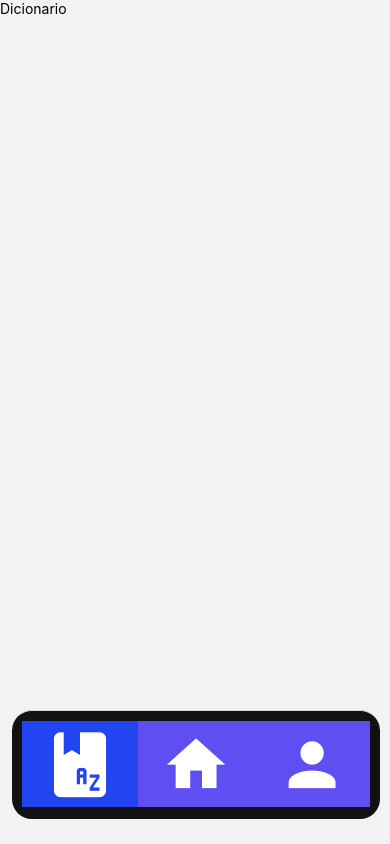
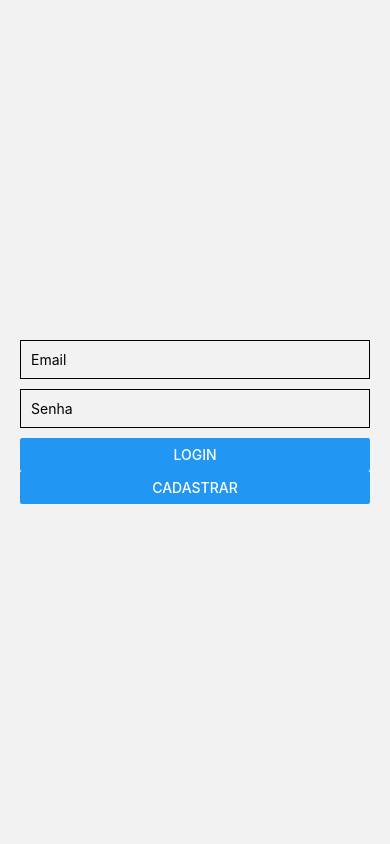
Before and after one commit to liankkjk/Ensinais-TTC-app, a React Native app: screen / in a window 390 px wide. Built offline with nearby package versions, Linux system fonts and the light colour scheme.

Commit message:
Firebase implementado + tela de cadastro/login adicionado

```diff
--- /dev/null
+++ b/FireBaseConfig.ts
@@ -0,0 +1,21 @@
+// Import the functions you need from the SDKs you need
+import { initializeApp } from "firebase/app";
+import { getAuth } from "firebase/auth";
+// TODO: Add SDKs for Firebase products that you want to use
+// https://firebase.google.com/docs/web/setup#available-libraries
+
+// Your web app's Firebase configuration
+// For Firebase JS SDK v7.20.0 and later, measurementId is optional
+const firebaseConfig = {
+  apiKey: "AIzaSyCOf6Fyk5yMsySbuFjznx26iajGfksNVg4",
+  authDomain: "ensinais-tcc.firebaseapp.com",
+  projectId: "ensinais-tcc",
+  storageBucket: "ensinais-tcc.firebasestorage.app",
+  messagingSenderId: "456086389243",
+  appId: "1:456086389243:web:15f2c7a1f1cf89120c4b5e",
+  measurementId: "G-VVNQRBKPKP"
+};
+
+// Initialize Firebase
+export const FIREBASE_APP = initializeApp(firebaseConfig);
+export const FIREBASE_AUTH = getAuth(FIREBASE_APP);
--- a/package.json
+++ b/package.json
@@ -14,8 +14,10 @@
     "@react-navigation/bottom-tabs": "^7.2.0",
     "@react-navigation/elements": "^2.2.5",
     "@react-navigation/native": "^7.0.14",
+    "@react-navigation/stack": "^7.1.2",
     "expo": "^52.0.37",
     "expo-status-bar": "~2.0.1",
+    "firebase": "^11.4.0",
     "prop-types": "^15.8.1",
     "react": "18.3.1",
     "react-native": "0.76.7",
--- a/src/routes/index.tsx
+++ b/src/routes/index.tsx
@@ -1,10 +1,8 @@
 import { NavigationContainer } from '@react-navigation/native';
-import TabRoutes from './tabRoutes';
+import LoginNav from './tabRoutes';
 
 export default function Routes() {
   return (
-    <NavigationContainer>
-      <TabRoutes />
-    </NavigationContainer>
+      <LoginNav />
   );
 }
--- a/src/routes/tabRoutes.tsx
+++ b/src/routes/tabRoutes.tsx
@@ -1,16 +1,21 @@
 import React from 'react';
 import { TouchableOpacity, Dimensions } from 'react-native';
+import { NavigationContainer } from '@react-navigation/native';
 import { createBottomTabNavigator } from '@react-navigation/bottom-tabs';
+import { createStackNavigator } from '@react-navigation/stack';
 
 import Perfil from '../screens/Perfil';
 import Sinalario from '../screens/Sinalario';
 import Inicio from '../screens/Inicio';
+import Login from '../screens/Login';
+import Cadastrar from '../screens/Cadastrar';
 import Icon from 'react-native-vector-icons/MaterialCommunityIcons';
 
+const Stack = createStackNavigator();
 const Tab = createBottomTabNavigator();
 const { width } = Dimensions.get('window');
 
-export default function TabRoutes() {
+const MainTabs = () => {
   return (
     <Tab.Navigator
       screenOptions={{
@@ -82,4 +87,18 @@ export default function TabRoutes() {
       />
     </Tab.Navigator>
   )
+};
+
+const LoginNav = () => {
+  return (
+    <NavigationContainer>
+      <Stack.Navigator initialRouteName='Login'>
+        <Stack.Screen name="Login" component={Login} options={{ headerShown: false }} />
+        <Stack.Screen name="Cadastrar" component={Cadastrar} options={{ headerShown: false }} />
+        <Stack.Screen name="MainTabs" component={MainTabs} options={{ headerShown: false }} />
+      </Stack.Navigator>
+    </NavigationContainer>
+  )
 }
+
+export default LoginNav;
--- /dev/null
+++ b/src/screens/Cadastrar.tsx
@@ -0,0 +1,72 @@
+import React, { useState } from 'react';
+import { View, TextInput, Button, Alert, ActivityIndicator } from 'react-native';
+import { FIREBASE_AUTH } from '../../FireBaseConfig';
+import { createUserWithEmailAndPassword } from 'firebase/auth';
+import { useNavigation } from '@react-navigation/native';
+
+const Cadastrar = () => {
+  const [user, setUser] = useState('');
+  const [email, setEmail] = useState('');
+  const [password, setPassword] = useState('');
+  const [loading, setLoading] = useState(false);
+  const auth = FIREBASE_AUTH;
+  const navigation = useNavigation();
+
+  const handleCadastro = async () => {
+    if (!email || !password) {
+      Alert.alert('Erro', 'Por favor, preencha todos os campos.');
+      return;
+    }
+
+    setLoading(true);
+    try {
+      const response = await createUserWithEmailAndPassword(auth, email, password);
+      console.log('Cadastro bem-sucedido:', response.user);
+      Alert.alert('Sucesso', 'Cadastro realizado com sucesso!');
+      navigation.navigate('Login');
+    } catch (error: unknown) {
+      let errorMessage = 'Erro ao cadastrar. Tente novamente.';
+      if (error instanceof Error) {
+        errorMessage = error.message;
+      }
+      Alert.alert('Erro', errorMessage);
+    } finally {
+      setLoading(false);
+    }
+  };
+
+  return (
+    <View style={{ flex: 1, justifyContent: 'center', padding: 20 }}>
+      <TextInput
+        placeholder="User"
+        value={user}
+        onChangeText={setUser}
+        autoCapitalize="none"
+        keyboardType="email-address"
+        style={{ marginBottom: 10, padding: 10, borderWidth: 1, borderColor: '#ccc' }}
+      />
+      <TextInput
+        placeholder="Email"
+        value={email}
+        onChangeText={setEmail}
+        autoCapitalize="none"
+        keyboardType="email-address"
+        style={{ marginBottom: 10, padding: 10, borderWidth: 1, borderColor: '#ccc' }}
+      />
+      <TextInput
+        placeholder="Senha"
+        value={password}
+        onChangeText={setPassword}
+        secureTextEntry
+        style={{ marginBottom: 20, padding: 10, borderWidth: 1, borderColor: '#ccc' }}
+      />
+      {loading ? (
+        <ActivityIndicator size="large" color="#0000ff" />
+      ) : (
+        <Button title="Cadastrar" onPress={handleCadastro} />
+      )}
+    </View>
+  );
+};
+
+export default Cadastrar;
--- /dev/null
+++ b/src/screens/Login.tsx
@@ -0,0 +1,61 @@
+import React, { useState } from 'react';
+import { View, TextInput, Button, Alert, ActivityIndicator } from 'react-native';
+import Cadastrar from './Cadastrar';
+import { FIREBASE_AUTH } from '../../FireBaseConfig';
+import { signInWithEmailAndPassword } from 'firebase/auth';
+
+const LoginScreen = ({ navigation }) => {
+  const [email, setEmail] = useState('');
+  const [password, setPassword] = useState('');
+  const [loading, setLoading] = useState(false);
+  const auth = FIREBASE_AUTH;
+
+  const handleCadastro = () => {
+    navigation.navigate('Cadastrar');
+  };
+
+  const signIn = async () => {
+    setLoading(true);
+    try {
+      const response = await signInWithEmailAndPassword(auth, email, password);
+      console.log(response);
+      navigation.navigate('MainTabs');
+    } catch (error: any){
+      console.log(error);
+      alert('O cadastro falhou: ' + error.message);
+    } finally {
+      setLoading(false);
+    }
+  }
+
+  return (
+    <View style={{ flex: 1, justifyContent: 'center', padding: 20 }}>
+      <TextInput
+        placeholder="Email"
+        value={email}
+        onChangeText={(text) => setEmail(text)}
+        autoCapitalize="none"
+        style={{ marginBottom: 10, padding: 10, borderWidth: 1 }}
+      />
+      <TextInput
+        placeholder="Senha"
+        value={password}
+        autoCapitalize="none"
+        onChangeText={(text) => setPassword(text)}
+        secureTextEntry
+        style={{ marginBottom: 10, padding: 10, borderWidth: 1 }}
+      />
+      { loading ? (
+        <ActivityIndicator size="large" color="#0000ff" />
+      )  : (
+        <>
+          <Button title='Login' onPress={signIn} />
+        </>
+      )
+      }
+      <Button title="Cadastrar" onPress={handleCadastro} />
+    </View>
+  );
+};
+
+export default LoginScreen;
```
Also changed, not shown: src/screens/Config.tsx (added, +11 -0 lines), 1 other file (tests, documents, lock files or other folders).
